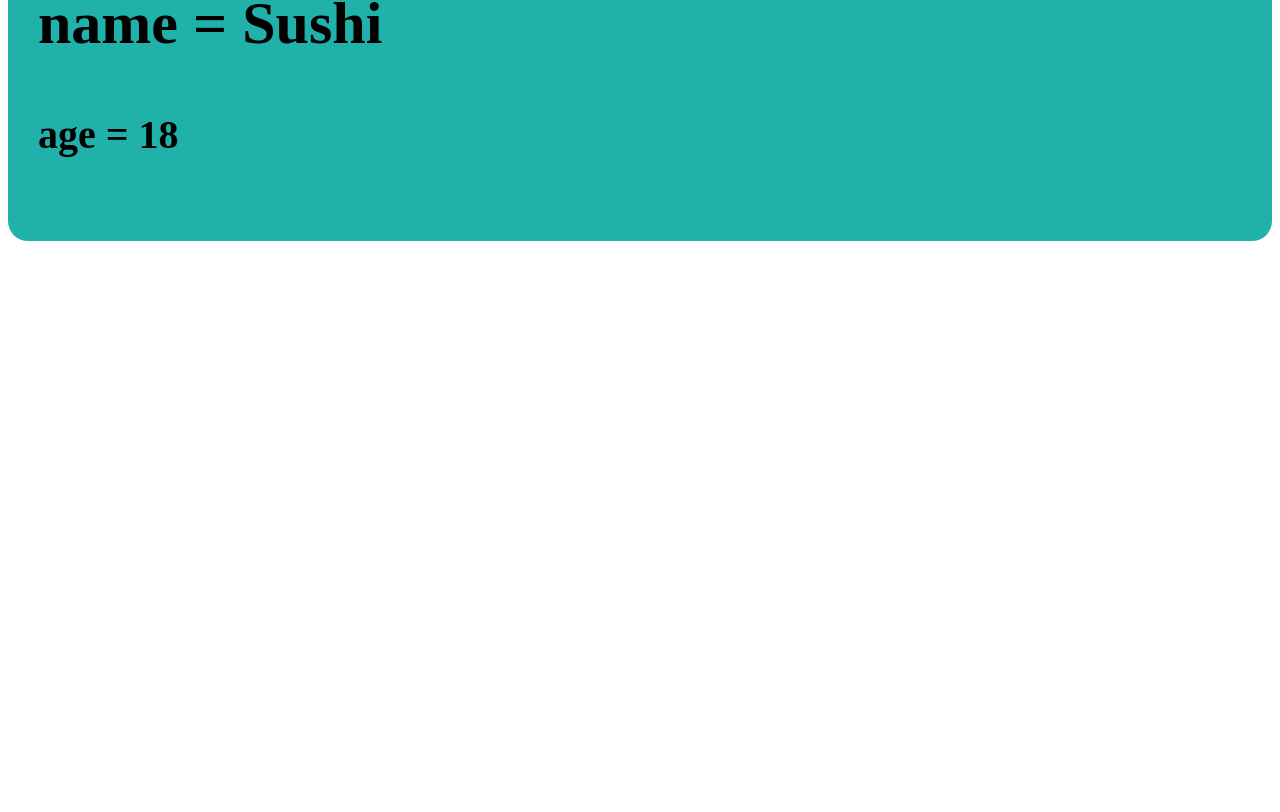
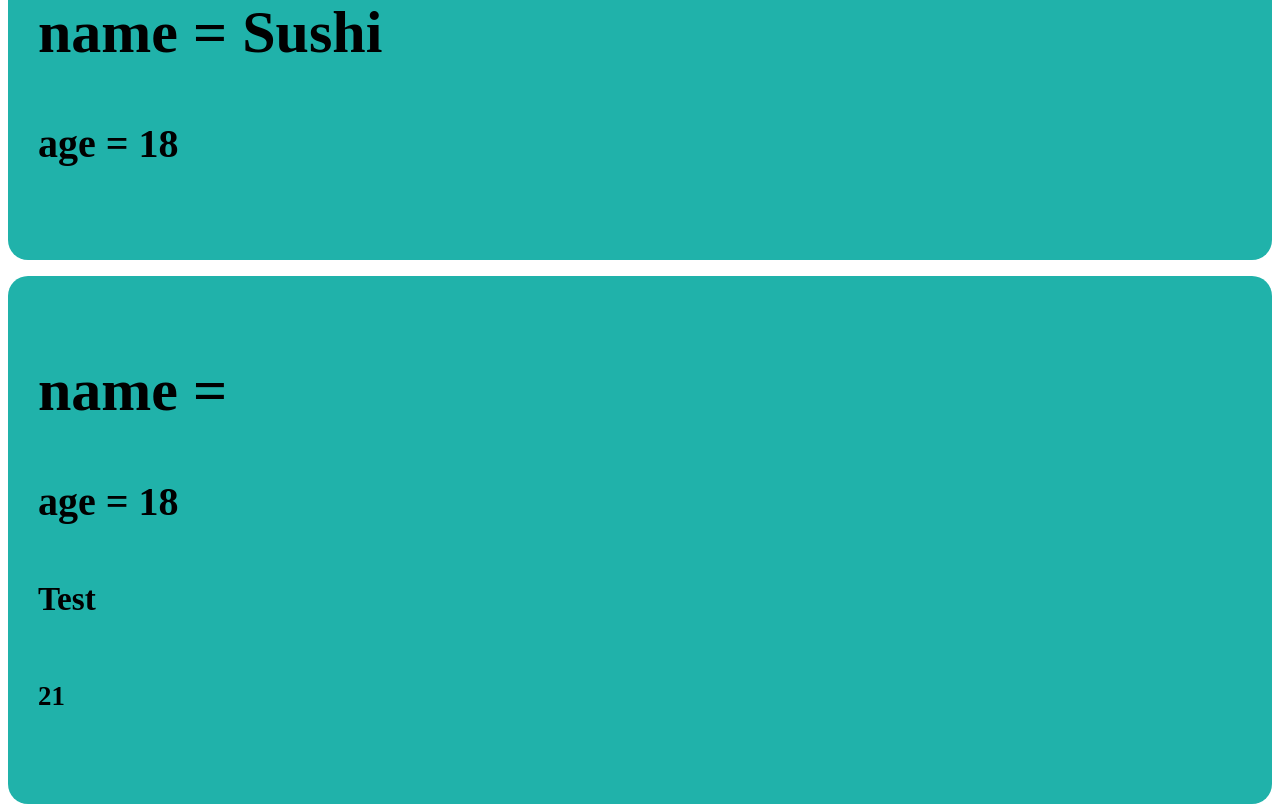
Before and after one commit to sushil-40/SchoolForYou, a React (Vite) app in the folder my-props/: page / in a window 1280 px wide. Shown: the part 447-1259 px from the top of the page. Before the commit the page ends 800 px from the top, so only its background shows below. Built offline with nearby package versions, Linux system fonts and the light colour scheme.

Commit message:
sending props using spread operator

```diff
--- a/my-props/src/App.jsx
+++ b/my-props/src/App.jsx
@@ -5,10 +5,10 @@ import Comp from "./components/Comp";
 import Layout from "./components/Layout";
 
 function App() {
-  // const obj = {
-  //   title: "Test",
-  //   rank: 21,
-  // };
+  const obj = {
+    name: "Test",
+    rank: 21,
+  };
   // const buttonOnClick = () => {
   //   console.log("Button is clicked  1.");
   //   setTimeout(() => {
@@ -52,6 +52,7 @@ function App() {
     <div className="layout">
       <Comp title={"Sushil"} age={24} />
       <Comp title={"Sushi"} />
+      <Comp {...obj} />
     </div>
   );
 }
--- a/my-props/src/components/Comp.jsx
+++ b/my-props/src/components/Comp.jsx
@@ -1,10 +1,12 @@
 import React from "react";
 
-const Comp = ({ title, age = "18" }) => {
+const Comp = ({ title, age = "18", name, rank }) => {
   return (
     <div className="card">
       <h2>name = {title}</h2>
       <h4>age = {age}</h4>
+      <h5>{name}</h5>
+      <h6>{rank}</h6>
     </div>
   );
 };
```
